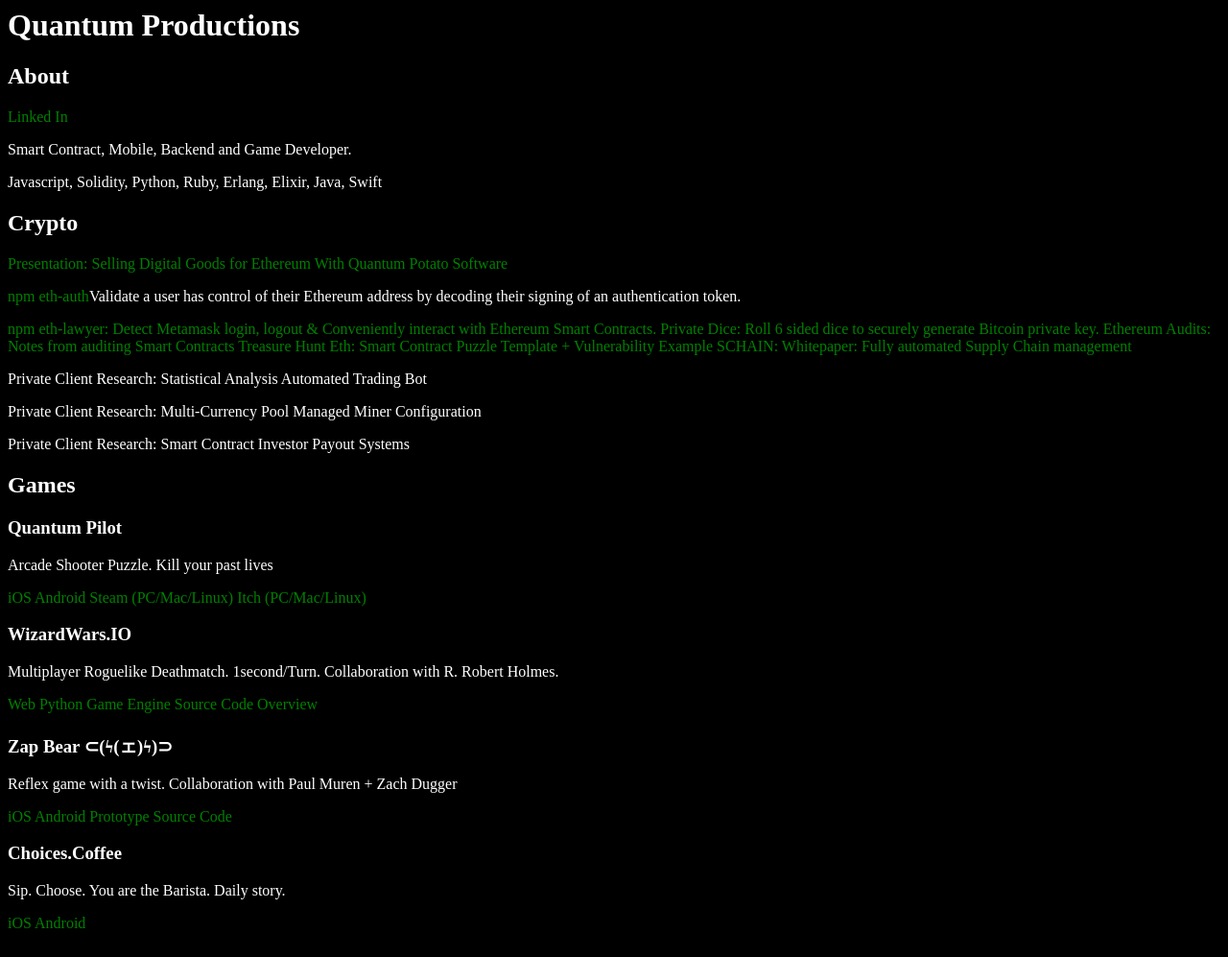
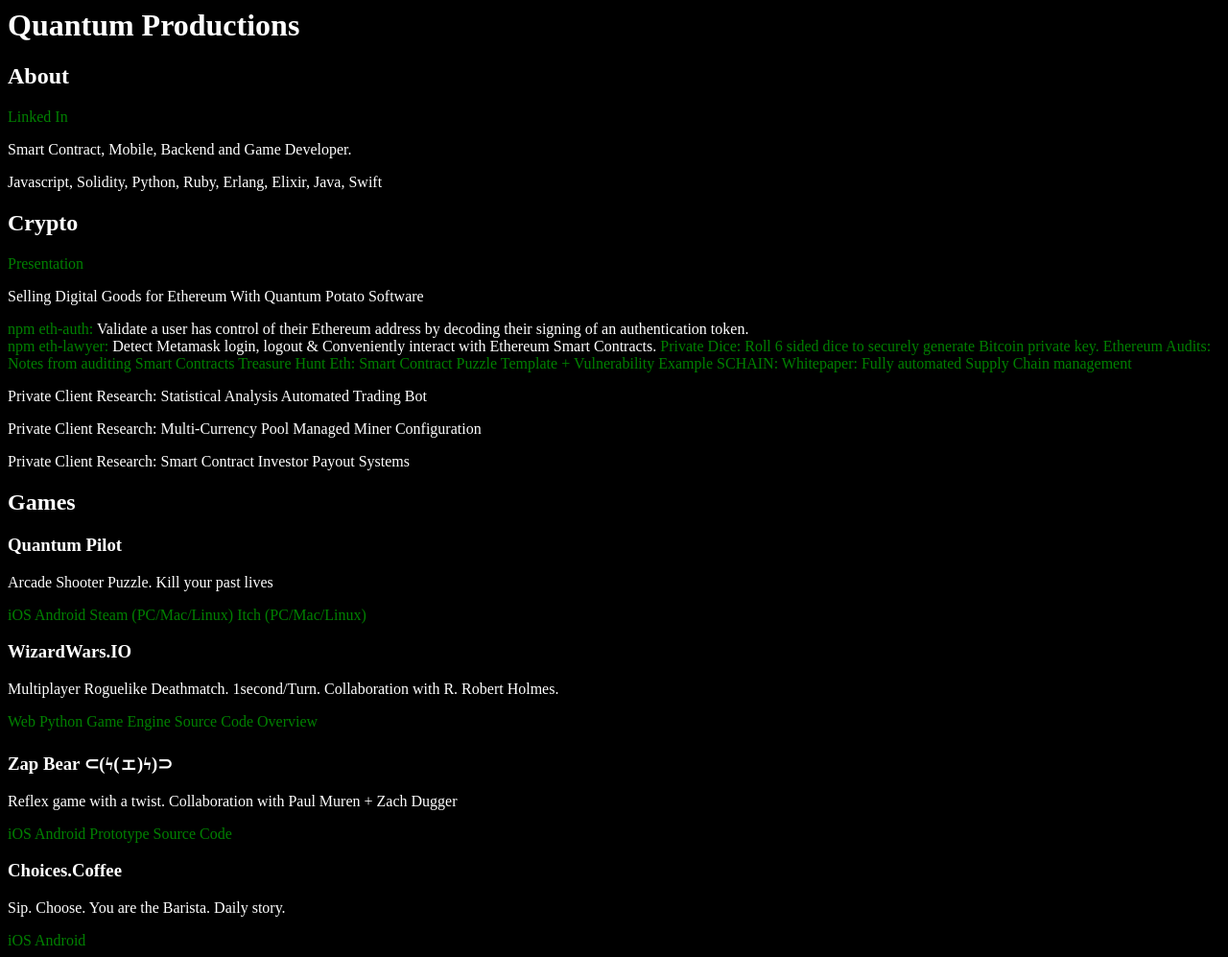
Before and after one commit to QuantumProductions/quantumproductions, a Jekyll site: the page index.html, which Jekyll copies as it is, in a window 1280 px wide. Shown: the whole page at 96% size. Built offline with Jekyll 4.4.1, drawn with Linux system fonts in a browser that asks for light colours; Markdown is read by kramdown in place of the engine named in the settings.

Commit message:
Layout test

```diff
--- a/index.html
+++ b/index.html
@@ -20,15 +20,17 @@
         <p>Javascript, Solidity, Python, Ruby, Erlang, Elixir, Java, Swift</p>
 
         <h2>Crypto</h2>
-        <p>
-        <a href="https://www.youtube.com/watch?v=tG3h_ie6K6E&feature=youtu.be&t=1m24s">Presentation: Selling Digital Goods for Ethereum With Quantum Potato Software</a>
-        </p>
+        <div>
+        <a href="https://www.youtube.com/watch?v=tG3h_ie6K6E&feature=youtu.be&t=1m24s">Presentation</a>
+        <p>Selling Digital Goods for Ethereum With Quantum Potato Software</p>
+        </div>
 
-        <p>
-        <a href="https://www.npmjs.com/package/eth-auth">npm eth-auth</a>Validate a user has control of their Ethereum address by decoding their signing of an authentication token.
-        </p>
+        <div>
+        <a href="https://www.npmjs.com/package/eth-auth">npm eth-auth:</a> Validate a user has control of their Ethereum address by decoding their signing of an authentication token.
+        </div>
 
-        <a href="https://www.npmjs.com/package/eth-lawyer">npm eth-lawyer: Detect Metamask login, logout & Conveniently interact with Ethereum Smart Contracts.</a>
+        <div>
+        <a href="https://www.npmjs.com/package/eth-lawyer">npm eth-lawyer:</a> Detect Metamask login, logout & Conveniently interact with Ethereum Smart Contracts.
 
         <a href="https://github.com/quantumproductions/private-dice">Private Dice: Roll 6 sided dice to securely generate Bitcoin private key.</a>
 
```
